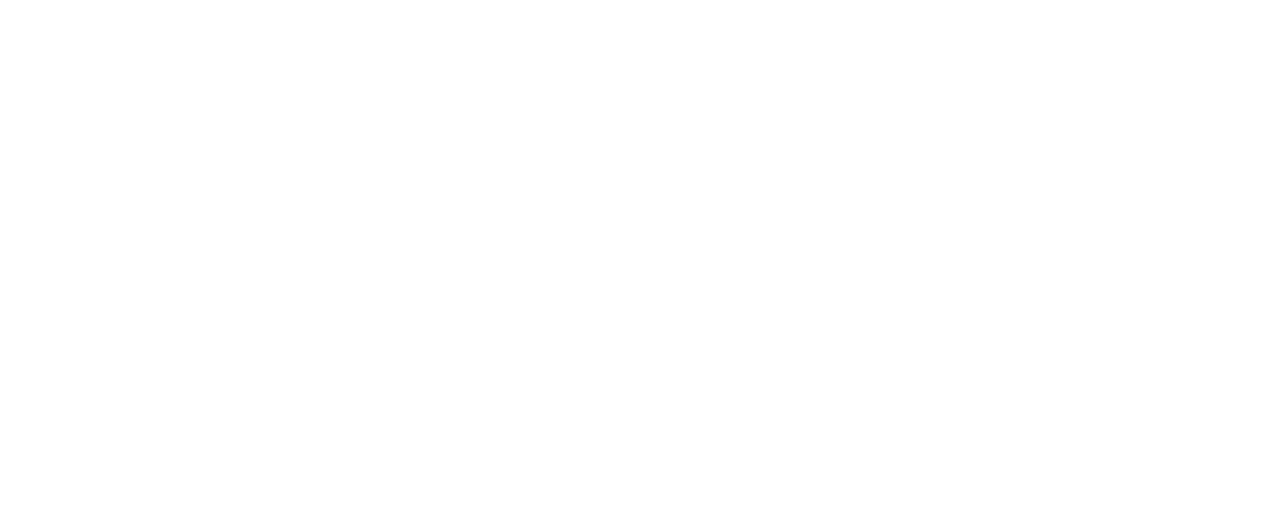
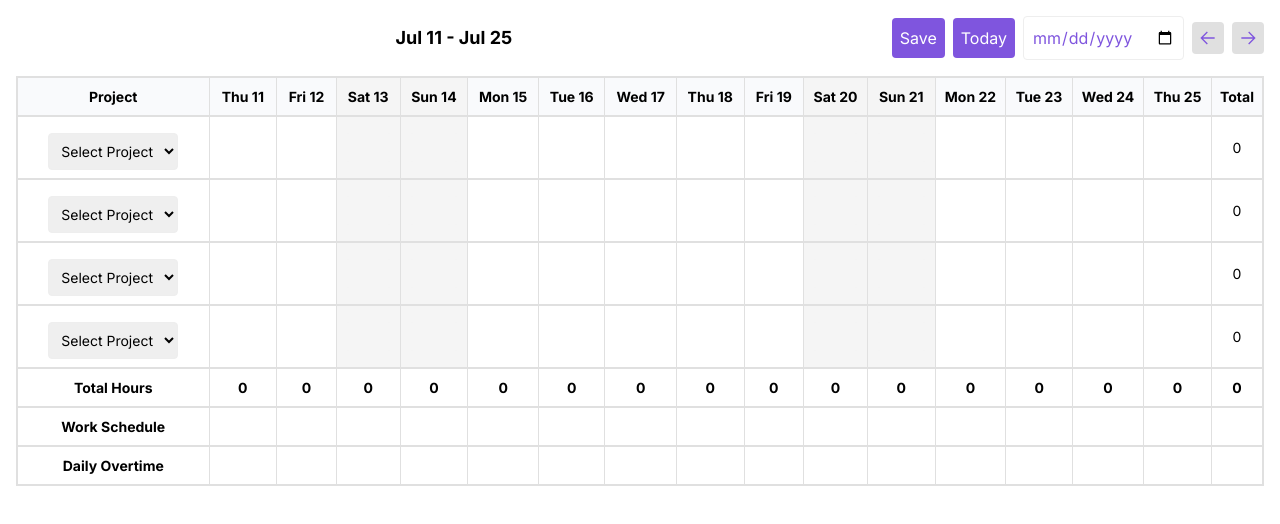
Before and after one commit to gusti-hub/HaleProjectFE, a React (Vite) app: page /time in a window 1280 px wide. Before the commit this address had no page. Shown: the top 524 px of the page. Built offline with nearby package versions, Linux system fonts and the light colour scheme; sample sign-in values are in the browser's storage; the HTML template or start-up script is replaced by a standard one.

Commit message:
time frontend

```diff
--- a/src/App.jsx
+++ b/src/App.jsx
@@ -13,6 +13,7 @@
 import StockAdjustment from './adminPages/Inventory/StockAdjustment';
 import ProfilePage from './pages/ProfilePage';
 import AutoLogout from './utils/AutoLogout';
+import TimeCalender from './components/avi/TimeCalender';
 
 function App() {
 
@@ -44,6 +45,7 @@
         <Route path="/inventory_out" element={<ProtectedRoute element={<Out />} />} />
         <Route path="/stock-adjustment" element={<ProtectedRoute element={<StockAdjustment />} />} />
         <Route path="/profile/:id" element={<ProtectedRoute element={<ProfilePage />} />} />
+        <Route path="/time" element={<ProtectedRoute element={<TimeCalender />} />} />
 
         <Route path="/test" element={<ProtectedRoute element={<Test />} />} />
       </Routes>
--- /dev/null
+++ b/src/components/avi/TimeCalender.jsx
@@ -0,0 +1,211 @@
+import React, { useEffect, useState } from 'react';
+import { format, addDays, subDays, isFuture, startOfWeek } from 'date-fns';
+import { CiCirclePlus } from 'react-icons/ci';
+import { TiDeleteOutline } from 'react-icons/ti';
+import { GrLinkPrevious, GrLinkNext } from 'react-icons/gr';
+import axios from 'axios';
+import { backendServer } from '../../utils/info';
+
+const userId=localStorage.getItem('userId');
+
+export const getDaysRange = (currentDate, numberOfDays = 15) => {
+  const daysRange = [];
+
+  for (let i = 0; i < numberOfDays; i++) {
+    daysRange.push(addDays(currentDate, i));
+  }
+
+  return daysRange;
+};
+
+const projectsList = [
+  'Project 1',
+  'Project 2',
+  'Project 3',
+  'Project 4',
+  'Project 5',
+  'Project 6',
+];
+
+
+
+const TimeCalender = () => {
+  const [currentDate, setCurrentDate] = useState(new Date());
+  const [hours, setHours] = useState(
+    Array(4).fill({ name: '', hours: {} }) // Initializing 4 rows for projects
+  );
+
+
+
+
+
+
+  const today = new Date();
+
+  // Get the current 15-day range
+  const daysRange = getDaysRange(currentDate, 15);
+
+  // Handle changing work hours for each project on each date
+  const handleHourChange = (rowIndex, day, value) => {
+    const updatedHours = [...hours];
+    updatedHours[rowIndex].hours[day] = value;
+    setHours(updatedHours);
+  };
+
+  // Handle selecting a project from the dropdown
+  const handleSelectProject = (rowIndex, projectName) => {
+    const updatedHours = [...hours];
+    updatedHours[rowIndex] = { name: projectName, hours: {} };
+    setHours(updatedHours);
+  };
+
+  // Handle removing a project
+  const handleRemoveProject = (rowIndex) => {
+    const updatedHours = [...hours];
+    updatedHours[rowIndex] = { name: '', hours: {} };
+    setHours(updatedHours);
+  };
+
+  // Move to the next or previous 15-day range
+  const nextDays = () => setCurrentDate(addDays(currentDate, 15));
+  const previousDays = () => setCurrentDate(subDays(currentDate, 15));
+
+  // Handle setting currentDate to today
+  const handleToday = () => setCurrentDate(new Date());
+
+  // Handle selecting a week starting with a specific date from the calendar
+  const handleDateChange = (e) => {
+    const selectedDate = new Date(e.target.value);
+    const weekStartDate = startOfWeek(selectedDate, { weekStartsOn: 1 });
+    setCurrentDate(weekStartDate);
+  };
+
+  // Calculate total hours per row
+  const calculateTotalHours = (row) => {
+    return Object.values(row.hours).reduce((total, value) => total + (parseFloat(value) || 0), 0);
+  };
+
+  // Calculate total hours per column (per day)
+  const calculateDailyTotal = (day) => {
+    return hours.reduce((total, row) => total + (parseFloat(row.hours[day]) || 0), 0);
+  };
+
+  return (
+    <div className="overflow-x-auto p-4">
+      {/* Navigation */}
+      <div className="flex items-center justify-between mb-4">
+        <span className="text-lg font-bold text-center w-full">
+          {format(daysRange[0], 'MMM dd')} - {format(daysRange[14], 'MMM dd')}
+        </span>
+        <div className="flex items-center gap-2">
+          {/* Calendar and Today Button */}
+
+          <button  className="bg-[#7F55DE] text-white p-2 rounded">
+            Save
+          </button>
+          <button onClick={handleToday} className="bg-[#7F55DE] text-white p-2 rounded">
+            Today
+          </button>
+          <input type="date" className="border p-2 text-[#7F55DE] rounded" onChange={handleDateChange} />
+          <button onClick={previousDays} className="bg-gray-300 text-[#7F55DE] p-2 rounded">
+            <GrLinkPrevious />
+          </button>
+          <button onClick={nextDays} className="bg-gray-300 text-[#7F55DE] p-2 rounded">
+            <GrLinkNext />
+          </button>
+        </div>
+      </div>
+
+      <table className="min-w-full table-auto border-collapse border border-gray-200">
+        <thead>
+          <tr>
+            <th className="border p-2">Project</th>
+            {daysRange.map((day, index) => (
+              <th key={index} className={`border p-2 text-center ${[0, 6].includes(day.getDay()) ? 'bg-gray-100' : ''}`}>
+                {format(day, 'EEE dd')}
+              </th>
+            ))}
+            <th className="border p-2 text-center">Total</th>
+          </tr>
+        </thead>
+        <tbody>
+          {hours.map((row, rowIndex) => (
+            <tr key={rowIndex}>
+              <td className="border p-2 min-w-48">
+                {!row.name && (
+                  <select className="mt-2 p-2 border rounded" onChange={(e) => handleSelectProject(rowIndex, e.target.value)}>
+                    <option value="">Select Project</option>
+                    {projectsList.map((project, index) => (
+                      <option key={index} value={project}>
+                        {project}
+                      </option>
+                    ))}
+                  </select>
+                )}
+                {row.name && (
+                  <div className="flex items-center justify-between gap-2">
+                    <span className="w-full">{row.name}</span>
+                    <button onClick={() => handleRemoveProject(rowIndex)} className="text-red-600 hover:text-red-800 right-0">
+                      <TiDeleteOutline className="text-xl" />
+                    </button>
+                  </div>
+                )}
+              </td>
+              {daysRange.map((day, dayIndex) => (
+                <td key={dayIndex} className={`border p-2 ${[0, 6].includes(day.getDay()) ? 'bg-gray-100' : ''}`}>
+                  <input
+                    type="number"
+                    className={`w-full p-1 border-none focus:outline-none rounded ${[0, 6].includes(day.getDay()) ? 'bg-gray-100' : 'bg-white'}`}
+                    value={row.hours[day] || ''}
+                    min={0}
+                    onChange={(e) => handleHourChange(rowIndex, day, e.target.value)}
+                    disabled={!row.name || isFuture(day)} // Disable input if no project is selected or the date is in the future
+                  />
+                </td>
+              ))}
+              <td className="border p-2 text-center">{calculateTotalHours(row)}</td>
+            </tr>
+          ))}
+
+          {/* Total Hours Row */}
+          <tr>
+            <td className="border p-2 font-bold">Total Hours</td>
+            {daysRange.map((day, dayIndex) => (
+              <td key={dayIndex} className="border p-2 text-center font-bold">
+                {calculateDailyTotal(day)}
+              </td>
+            ))}
+            <td className="border p-2 text-center font-bold">
+              {/* Total for the "Total Hours" row */}
+              {hours.reduce((sum, row) => sum + calculateTotalHours(row), 0)}
+            </td>
+          </tr>
+
+          {/* Work Schedule Row */}
+          <tr>
+            <td className="border p-2 font-bold">Work Schedule</td>
+            {daysRange.map((_, index) => (
+              <td key={index} className="border p-2 text-center">
+                {/* Placeholder for work schedule */}
+              </td>
+            ))}
+            <td className="border p-2 text-center"></td>
+          </tr>
+
+          {/* Daily Overtime Row */}
+          <tr>
+            <td className="border p-2 font-bold">Daily Overtime</td>
+            {daysRange.map((_, index) => (
+              <td key={index} className="border p-2 text-center">
+                {/* Placeholder for daily overtime */}
+              </td>
+            ))}
+            <td className="border p-2 text-center"></td>
+          </tr>
+        </tbody>
+      </table>
+    </div>
+  );
+};
+
+export default TimeCalender;
```
Also changed, not shown: package.json (+7 -0 lines), src/index.css (line endings or trailing spaces), src/utils/info.js (line endings or trailing spaces), 1 other file (tests, documents, lock files or other folders).
